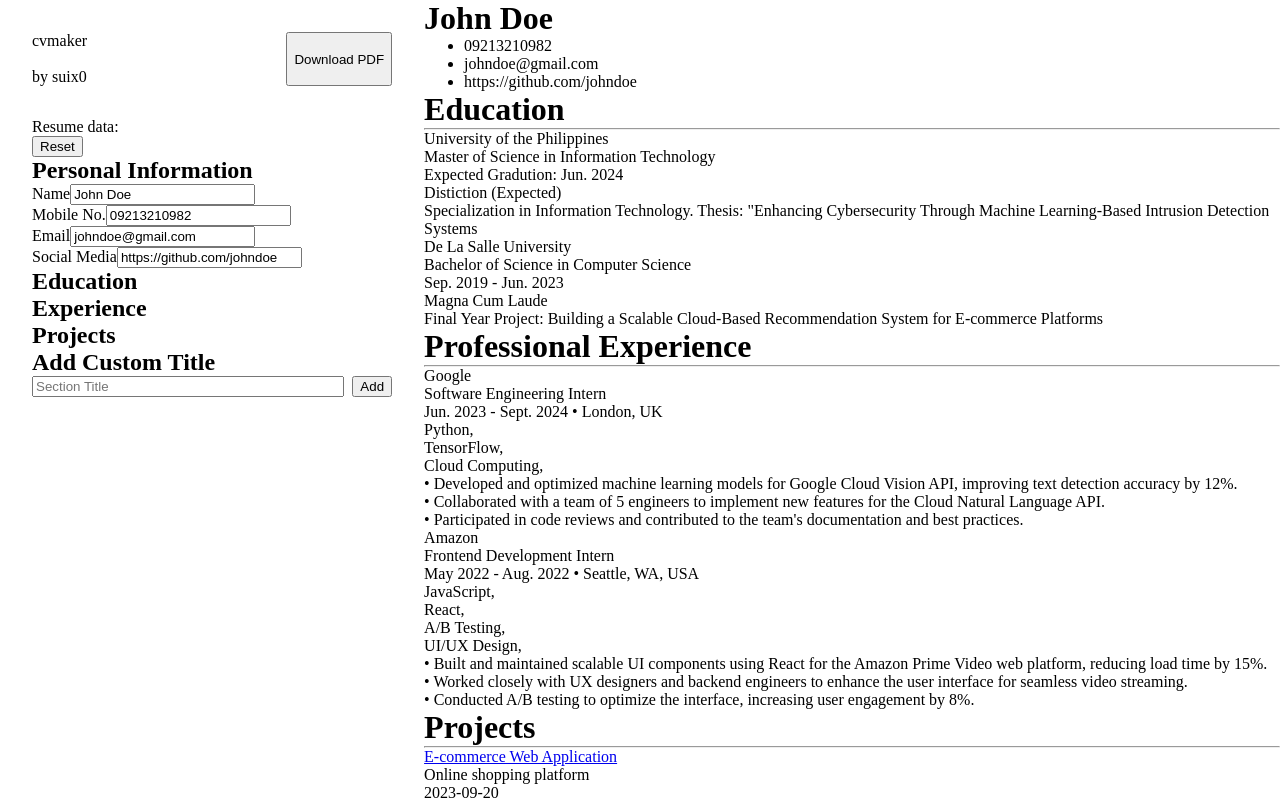
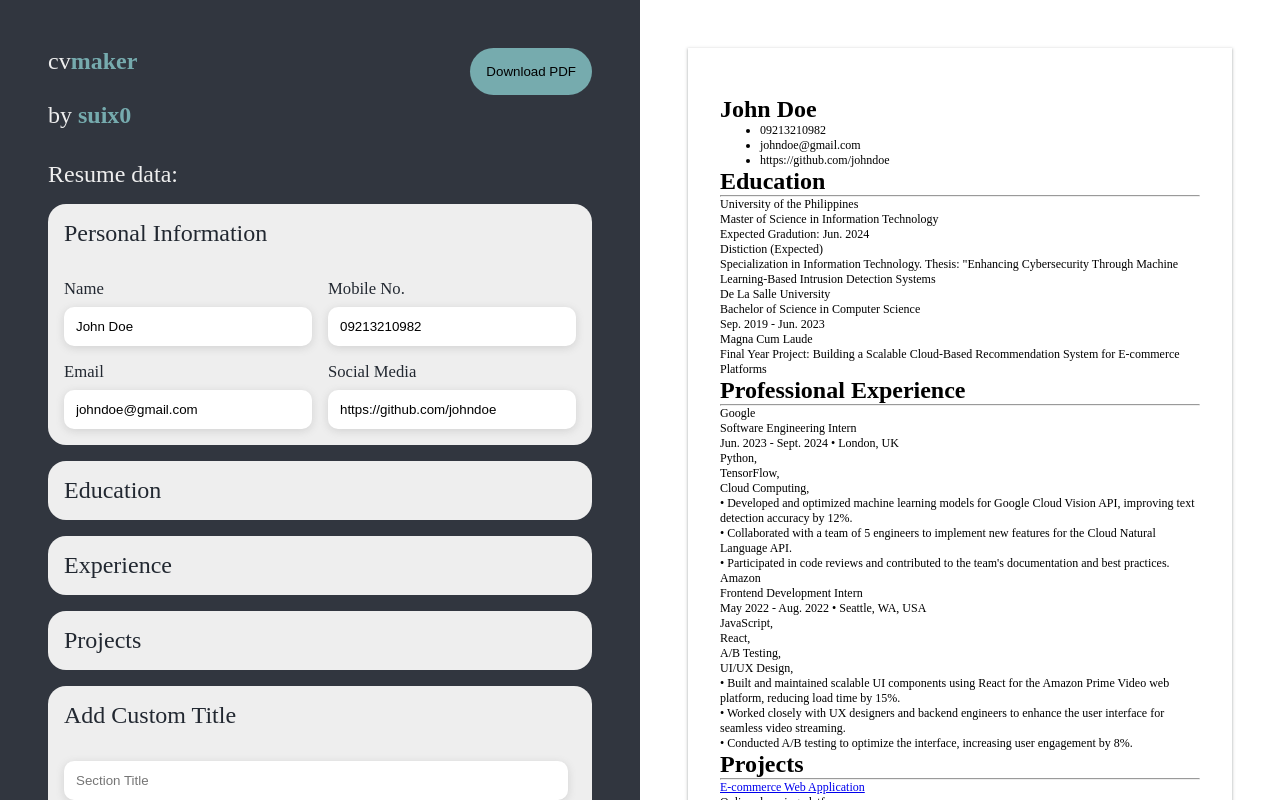
Before and after one commit to suix0/cvmaker, a React (Vite) app: page / in a window 1280 px wide. Shown: the top 800 px of the page. Built offline with nearby package versions, Linux system fonts and the light colour scheme.

Commit message:
improved overall layout, section and form styling

```diff
--- a/src/App.css
+++ b/src/App.css
@@ -1,14 +1,29 @@
+:root {
+  --form-bg: #222831;
+  --second-clr: #31363f;
+  --thrd-clr: #76abae;
+  --fourth-clr: #eeeeee;
+}
+
 main {
   display: flex;
   justify-content: space-around;
+  height: 100svh;
+  font-size: 1.5rem;
+}
+
+main > * {
+  flex: 1;
 }
 
 .cvInput {
   display: flex;
   flex-direction: column;
-  padding: 2rem;
+  padding: 3rem;
   gap: 2rem;
-  width: 500px;
+  color: var(--fourth-clr);
+
+  background-color: var(--second-clr);
 }
 
 .cvInputHeading {
@@ -19,6 +34,77 @@ main {
 
 .cvInputHeading div > * {
   margin: 0;
+}
+
+.downloadBtn {
+  height: fit-content;
+  padding: 1rem;
+  background-color: var(--thrd-clr);
+  border: none;
+  border-radius: 360px;
+  cursor: pointer;
+}
+
+.cvForm {
+  display: flex;
+  flex-direction: column;
+  gap: 1rem;
+
+  color: var(--fourth-clr);
+}
+
+.cvDisplayContainer {
+  padding: 3rem;
+  font-size: 12px;
+}
+
+.cvDisplayContainer > div {
+  padding: 3rem 2rem;
+  box-shadow:
+    rgba(60, 64, 67, 0.3) 0px 1px 2px 0px,
+    rgba(60, 64, 67, 0.15) 0px 1px 3px 1px;
+}
+
+/* Styling of section */
+.outerSection {
+  background-color: var(--fourth-clr);
+  color: var(--form-bg);
+  padding: 1rem;
+  border-radius: 18px;
+  font-size: smaller;
+}
+
+/* Styling of forms within section */
+.outerSection form {
+  display: flex;
+  flex-wrap: wrap;
+  gap: 1rem;
+  margin-top: 2rem;
+}
+
+.outerSection h1 {
+  font-weight: normal;
+  font-size: 1.5rem;
+}
+
+/* Form in section */
+.outerSection form div {
+  display: flex;
+  flex: auto;
+  gap: 0.5rem;
+  flex-direction: column;
+  width: 40%;
+}
+
+.outerSection form div input {
+  padding: 12px;
+  border-radius: 10px;
+  border: none;
+  box-shadow: rgba(99, 99, 99, 0.2) 0px 2px 8px 0px;
+}
+
+.outerSection form div label {
+  font-size: smaller;
 }
 
 .innerSections {
--- a/src/components/CvInput.jsx
+++ b/src/components/CvInput.jsx
@@ -104,19 +104,24 @@ function CvInput() {
         <div className="cvInputHeading">
           <div>
             <p>
-              cv<span>maker</span>
+              cv
+              <span style={{ color: "#76abae", fontWeight: "bold" }}>
+                maker
+              </span>
             </p>
             <br></br>
             <p>
-              by <span>suix0</span>
+              by{" "}
+              <span style={{ color: "#76abae", fontWeight: "bold" }}>
+                suix0
+              </span>
             </p>
           </div>
-          <button>Download PDF</button>
+          <button className="downloadBtn">Download PDF</button>
         </div>
 
         <div className="cvForm">
           <p>Resume data:</p>
-          <button className="resetBtn">Reset</button>
           <PersonalInformation
             isActive={activeIndex === 0}
             onShow={() => setActive(0)}
@@ -172,7 +177,7 @@ function CvInput() {
           ></AddCustomSection>
         </div>
       </div>
-      <div>
+      <div className="cvDisplayContainer">
         <div>
           <PersonalInformationCvOutput
             personalInfo={personalInfo}
@@ -197,7 +202,7 @@ function CvInput() {
 
 function AddCustomSection(props) {
   return (
-    <section>
+    <section className="outerSection">
       <h1>Add Custom Title</h1>
       <form onSubmit={props.handleSubmit}>
         <div style={{ display: "flex", justifyContent: "space-between" }}>
@@ -308,7 +313,7 @@ function CustomSectionInformation(props) {
   }
 
   return (
-    <section onClick={props.onShow}>
+    <section onClick={props.onShow} className="outerSection">
       <div className="innerSections">
         <h1>{props.customSectionTitle}</h1>
         <button
--- a/src/components/Education.jsx
+++ b/src/components/Education.jsx
@@ -95,7 +95,7 @@ function EducationInformation({
   }
 
   return (
-    <section onClick={onShow}>
+    <section onClick={onShow} className="outerSection">
       <h1>Education</h1>
       {isActive &&
         initialEducationData.map((education) => (
--- a/src/components/Experience.jsx
+++ b/src/components/Experience.jsx
@@ -201,7 +201,7 @@ function ExperienceInformation({
   }
 
   return (
-    <section onClick={onShow}>
+    <section onClick={onShow} className="outerSection">
       <h1>Experience</h1>
       {isActive &&
         initialExperienceData.map((experience) => (
--- a/src/components/Personal.jsx
+++ b/src/components/Personal.jsx
@@ -18,7 +18,7 @@ export function PersonalInformation({
   handleInputChange,
 }) {
   return (
-    <section onClick={onShow}>
+    <section onClick={onShow} className="outerSection">
       <h1>Personal Information</h1>
       {isActive && (
         <form>
--- a/src/components/Projects.jsx
+++ b/src/components/Projects.jsx
@@ -125,7 +125,7 @@ function ProjectsInformation({
   }
 
   return (
-    <section onClick={onShow}>
+    <section onClick={onShow} className="outerSection">
       <h1>Projects</h1>
       {isActive &&
         initialProjectsData.map((projects) => (
```
Also changed, not shown: src/index.css (line endings or trailing spaces).
